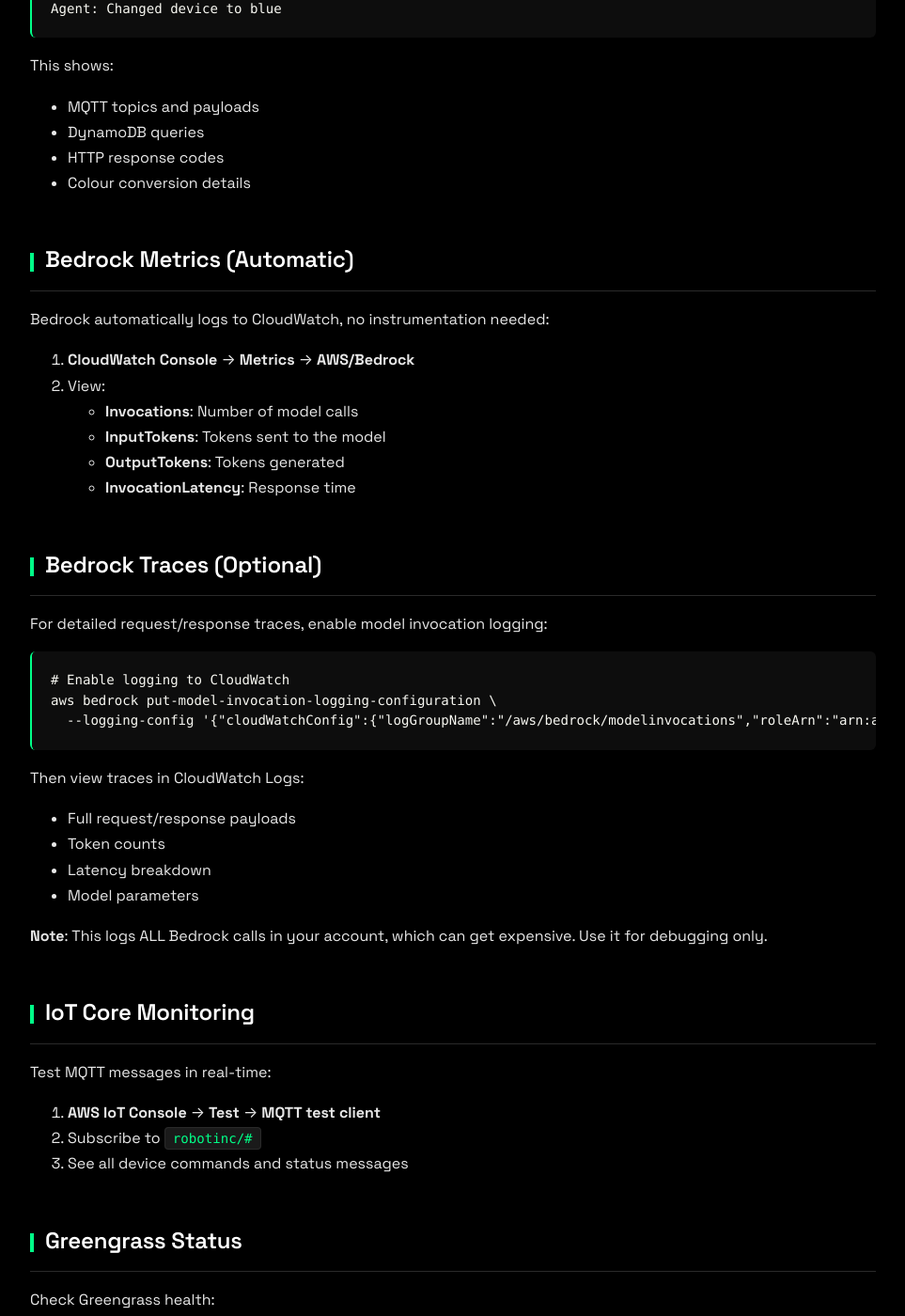
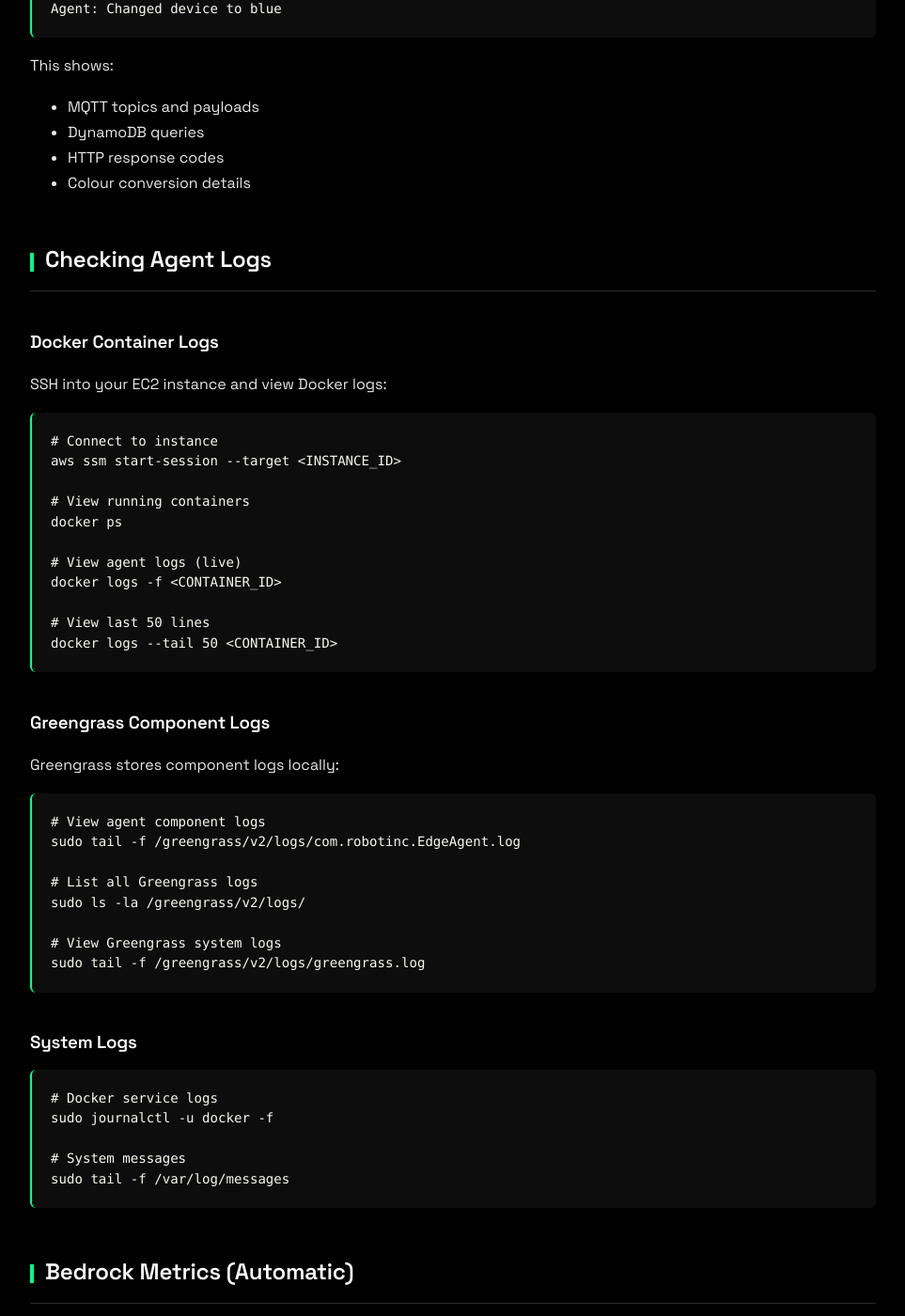
Before and after one commit to jakesky45/Robotinc, a Jekyll site: the page built from docs/posts/07-observability.md, in a window 1280 px wide and 1400 px high, scrolled down 812 px. Shown: the whole window at 94% size, without its empty margins (158-1121 px from the left). Built offline with Jekyll 4.4.1, drawn with Linux system fonts in a browser that asks for light colours.

Commit message:
:doc: components

````diff
--- a/docs/posts/07-observability.md
+++ b/docs/posts/07-observability.md
@@ -29,6 +29,51 @@
 - DynamoDB queries
 - HTTP response codes
 - Colour conversion details
+
+## Checking Agent Logs
+
+### Docker Container Logs
+
+SSH into your EC2 instance and view Docker logs:
+
+```bash
+# Connect to instance
+aws ssm start-session --target <INSTANCE_ID>
+
+# View running containers
+docker ps
+
+# View agent logs (live)
+docker logs -f <CONTAINER_ID>
+
+# View last 50 lines
+docker logs --tail 50 <CONTAINER_ID>
+```
+
+### Greengrass Component Logs
+
+Greengrass stores component logs locally:
+
+```bash
+# View agent component logs
+sudo tail -f /greengrass/v2/logs/com.robotinc.EdgeAgent.log
+
+# List all Greengrass logs
+sudo ls -la /greengrass/v2/logs/
+
+# View Greengrass system logs
+sudo tail -f /greengrass/v2/logs/greengrass.log
+```
+
+### System Logs
+
+```bash
+# Docker service logs
+sudo journalctl -u docker -f
+
+# System messages
+sudo tail -f /var/log/messages
+```
 
 ## Bedrock Metrics (Automatic)
 
````
Also changed, not shown: docs/posts/06-edge-deployment.md (+26 -38 lines).
